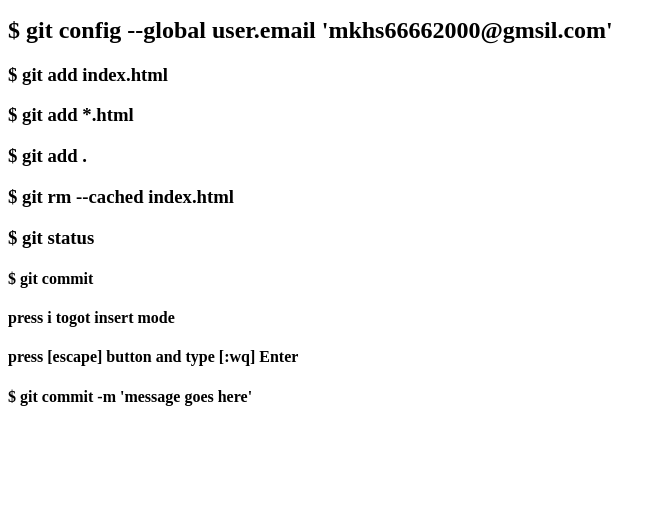
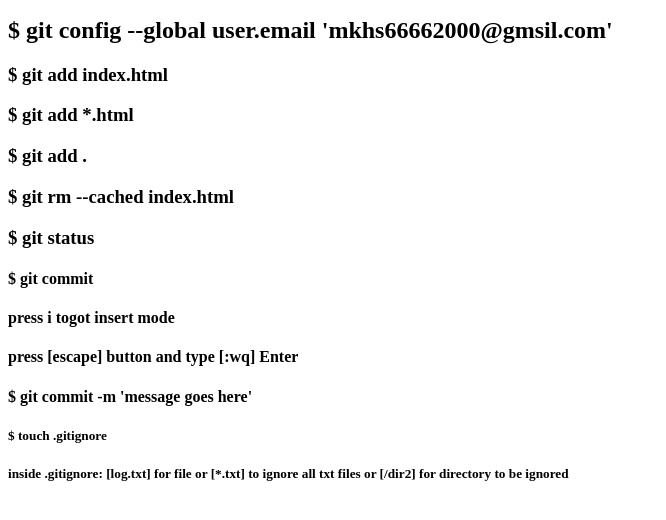
Before and after one commit to mamadoo123/myTestSample, a plain HTML site: page index.html in a window 1280 px wide. Shown: the part 110-630 px from the top of the page, without its empty margins (0-666 px from the left). Drawn offline with Linux system fonts and the light colour scheme.

```diff
--- a/index.html
+++ b/index.html
@@ -7,6 +7,7 @@
     <title>Git Documentation</title>
 </head>
 <body>
+<div>
     <h1>first command: $ git init</h1>
     <h2>$ git config --global user.name 'mohamed khamis'</h2>
     <h2>$ git config --global user.email 'mkhs66662000@gmsil.com'</h2>
@@ -19,5 +20,11 @@
     <h4>press i togot insert mode</h4>
     <h4>press [escape] button and type [:wq] Enter</h4>
     <h4>$ git commit -m 'message goes here'</h4>
+    <h5>$ touch .gitignore</h5>
+    <h5>inside .gitignore: [log.txt] for file or
+         [*.txt] to ignore all txt files or
+         [/dir2] for directory to be ignored</h5>
+
+</div>
 </body>
 </html>
```
Also changed, not shown: dir1/test.txt (added), log.txt (added), 2 other files.
